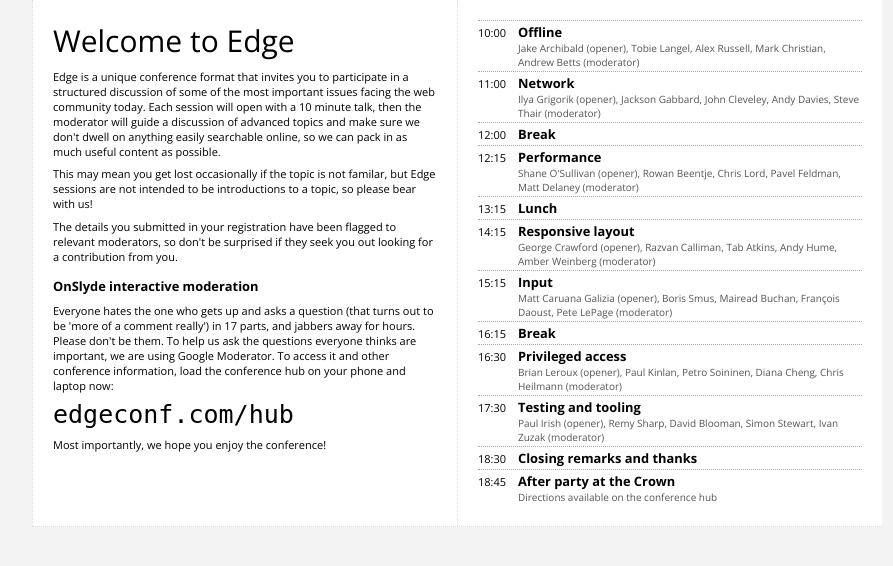
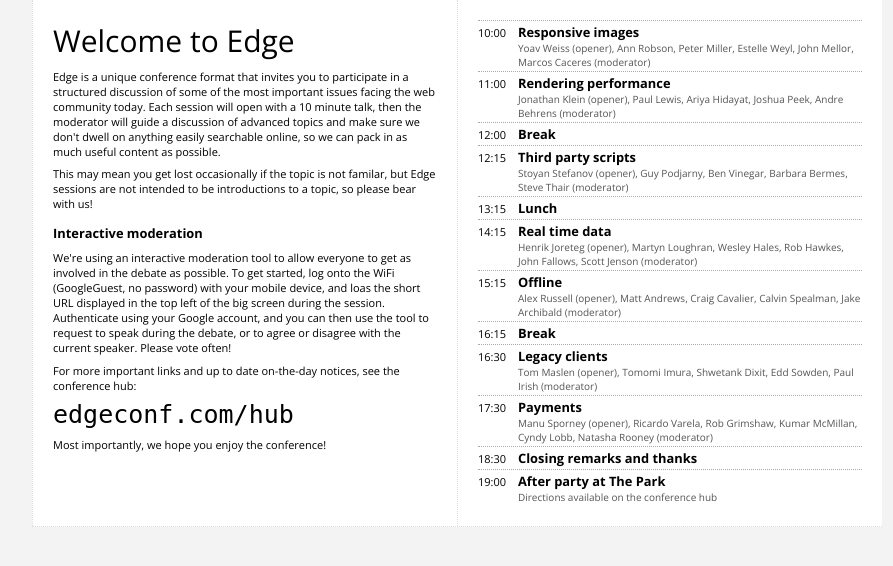
Before and after one commit to triblondon/edgeconf, a PHP site: page /automation/namebadges_reverse.php in a window 1280 px wide. Shown: the top 566 px of the page, without its empty margins (183-1076 px from the left). Run offline with PHP 8.4, Linux system fonts and the light colour scheme.

Commit message:
Content updates, link fix

```diff
--- a/public/2013-nyc/index.html
+++ b/public/2013-nyc/index.html
@@ -81,7 +81,7 @@
 			<div class="small-12 large-6 columns">
 				<h2>Unique format</h2>
 				<p>We open each hour long session with a ten minute talk.  After that, we’re into the discussion, and we keep it moving fast.  We record everything, on video and in text.  Everything is released for free to the world the moment the event ends.</p>
-				<a href="/schedule.html" class="button">View the Schedule</a>
+				<a href="schedule.html" class="button">View the Schedule</a>
 			</div>
 			<div class="small-12 large-6 columns">
 				<h2>Engaging and collaborative</h2>
--- a/public/2013-nyc/schedule.html
+++ b/public/2013-nyc/schedule.html
@@ -464,13 +464,13 @@
 							<dt>Ricardo Varela</dt>
 							<dd class="headshot"><img src="images/panelists/ricardo-varela.jpg" alt="Ricardo Varela" /></dd>
 							<dd>Telefónica</dd>
-							<dd>Customer development for BlueVia <a href='http://blog.digital.telefonica.com/2012/08/03/direct-to-bill-the-hidden-gem-in-the-mobile-payments-story/'>Direct to Bill</a>, previously product director, WAC Network APIs.</dd>
+							<dd>Head of BlueVia <a href='http://bluevia.com/'>Charge to Mobile</a>, previously product director, WAC Network APIs.</dd>
 						</dl>
 						<dl class="small-12 large-6 columns panelist">
 							<dt>Rob Grimshaw</dt>
 							<dd class="headshot"><img src="images/panelists/rob-grimshaw.jpg" alt="Rob Grimshaw" /></dd>
 							<dd>Financial Times</dd>
-							<dd>MD of <a href='http://www.ft.com'>FT.com</a>, responsible for the digital business of the FT. Known for FT's pioneering <a href='http://www.ukaop.org.uk/digitalshowcase/ftinnovationaccessmodelcasestudy.html'>payment model</a> and decision to develop the <a href='http://app.ft.com'>FT web app</a>.</dd>
+							<dd>MD of <a href='http://www.ft.com'>FT.com</a>, responsible for the digital business of the FT. Known for FT's pioneering <a href='http://www.marketingsherpa.com/article/case-study/5-tactics2'>payment model</a> and decision to develop the <a href='http://app.ft.com'>FT web app</a>.</dd>
 						</dl>
 					</div>
 					<div class="row">
--- a/public/automation/namebadges.php
+++ b/public/automation/namebadges.php
@@ -111,7 +111,7 @@ foreach ($list->attendees as $rec) {
 		?>
 	</section>
 	<?php
-	if ($count++ > 5) break;
+	//if ($count++ > 5) break;
 }
 ?>
 </body>
--- a/public/automation/namebadges_reverse.php
+++ b/public/automation/namebadges_reverse.php
@@ -34,60 +34,60 @@
 			<h1>Welcome to Edge</h1>
 			<p>Edge is a unique conference format that invites you to participate in a structured discussion of some of the most important issues facing the web community today.  Each session will open with a 10 minute talk, then the moderator will guide a discussion of advanced topics and make sure we don't dwell on anything easily searchable online, so we can pack in as much useful content as possible.</p>
 			<p>This may mean you get lost occasionally if the topic is not familar, but Edge sessions are not intended to be introductions to a topic, so please bear with us!</p>
-			<p>The details you submitted in your registration have been flagged to relevant moderators, so don't be surprised if they seek you out looking for a contribution from you.</p>
-			<h3>OnSlyde interactive moderation</h3>
-			<p>Everyone hates the one who gets up and asks a question (that turns out to be 'more of a comment really') in 17 parts, and jabbers away for hours.  Please don't be them.  To help us ask the questions everyone thinks are important, we are using Google Moderator.  To access it and other conference information, load the conference hub on your phone and laptop now:</p>
+			<h3>Interactive moderation</h3>
+			<p>We're using an interactive moderation tool to allow everyone to get as involved in the debate as possible.  To get started, log onto the WiFi (GoogleGuest, no password) with your mobile device, and loas the short URL displayed in the top left of the big screen during the session.  Authenticate using your Google account, and you can then use the tool to request to speak during the debate, or to agree or disagree with the current speaker.  Please vote often!</p>
+			<p>For more important links and up to date on-the-day notices, see the conference hub:</p>
 			<code class='hublink'>edgeconf.com/hub</code>
 			<p>Most importantly, we hope you enjoy the conference!</p>
 		</div>
 		<div class='right'>
 		    <div class='schedule'>
 			  <div class='session'>
-			    <div class='session-time'><time datetime='2013-02-09T10:00:00Z'>10:00</time></div><h3>Offline</h3>
-				<p class='participants'>Jake Archibald (opener), Tobie Langel, Alex Russell, Mark Christian, Andrew Betts (moderator)</p>
+			    <div class='session-time'><time datetime='2013-02-09T10:00:00Z'>10:00</time></div><h3>Responsive images</h3>
+				<p class='participants'>Yoav Weiss (opener), Ann Robson, Peter Miller, Estelle Weyl, John Mellor, Marcos Caceres (moderator)</p>
 			  </div>
 			  <div class='session'>
-			    <div class='session-time'><time datetime='2013-02-09T11:00:00Z'>11:00</time></div><h3>Network</h3>
-				<p class='participants'>Ilya Grigorik (opener), Jackson Gabbard, John Cleveley, Andy Davies, Steve Thair (moderator)</p>
+			    <div class='session-time'><time datetime='2013-02-09T11:00:00Z'>11:00</time></div><h3>Rendering performance</h3>
+				<p class='participants'>Jonathan Klein (opener), Paul Lewis, Ariya Hidayat, Joshua Peek, Andre Behrens (moderator)</p>
 			  </div>
 			  <div class='session'>
 			    <div class='session-time'><time datetime='2013-02-09T12:00:00Z'>12:00</time></div><h3>Break</h3>
 				<p class='participants'></p>
 			  </div>
 			  <div class='session'>
-			    <div class='session-time'><time datetime='2013-02-09T12:15:00Z'>12:15</time></div><h3>Performance</h3>
-				<p class='participants'>Shane O'Sullivan (opener), Rowan Beentje, Chris Lord, Pavel Feldman, Matt Delaney (moderator)</p>
+			    <div class='session-time'><time datetime='2013-02-09T12:15:00Z'>12:15</time></div><h3>Third party scripts</h3>
+				<p class='participants'>Stoyan Stefanov (opener), Guy Podjarny, Ben Vinegar, Barbara Bermes, Steve Thair (moderator)</p>
 			  </div>
 			  <div class='session'>
 			    <div class='session-time'><time datetime='2013-02-09T13:15:00Z'>13:15</time></div><h3>Lunch</h3>
 				<p class='participants'></p>
 			  </div>
 			  <div class='session'>
-			    <div class='session-time'><time datetime='2013-02-09T14:15:00Z'>14:15</time></div><h3>Responsive layout</h3>
-				<p class='participants'>George Crawford (opener), Razvan Calliman, Tab Atkins, Andy Hume, Amber Weinberg (moderator)</p>
+			    <div class='session-time'><time datetime='2013-02-09T14:15:00Z'>14:15</time></div><h3>Real time data</h3>
+				<p class='participants'>Henrik Joreteg (opener), Martyn Loughran, Wesley Hales, Rob Hawkes, John Fallows, Scott Jenson (moderator)</p>
 			  </div>
 			  <div class='session'>
-			    <div class='session-time'><time datetime='2013-02-09T15:15:00Z'>15:15</time></div><h3>Input</h3>
-				<p class='participants'>Matt Caruana Galizia (opener), Boris Smus, Mairead Buchan, François Daoust, Pete LePage (moderator)</p>
+			    <div class='session-time'><time datetime='2013-02-09T15:15:00Z'>15:15</time></div><h3>Offline</h3>
+				<p class='participants'>Alex Russell (opener), Matt Andrews, Craig Cavalier, Calvin Spealman, Jake Archibald (moderator)</p>
 			  </div>
 			  <div class='session'>
 			    <div class='session-time'><time datetime='2013-02-09T16:15:00Z'>16:15</time></div><h3>Break</h3>
 				<p class='participants'></p>
 			  </div>
 			  <div class='session'>
-			    <div class='session-time'><time datetime='2013-02-09T16:30:00Z'>16:30</time></div><h3>Privileged access</h3>
-				<p class='participants'>Brian Leroux (opener), Paul Kinlan, Petro Soininen, Diana Cheng, Chris Heilmann (moderator)</p>
+			    <div class='session-time'><time datetime='2013-02-09T16:30:00Z'>16:30</time></div><h3>Legacy clients</h3>
+				<p class='participants'>Tom Maslen (opener), Tomomi Imura, Shwetank Dixit, Edd Sowden, Paul Irish (moderator)</p>
 			  </div>
 			  <div class='session'>
-			    <div class='session-time'><time datetime='2013-02-09T17:30:00Z'>17:30</time></div><h3>Testing and tooling</h3>
-				<p class='participants'>Paul Irish (opener), Remy Sharp, David Blooman, Simon Stewart, Ivan Zuzak (moderator)</p>
+			    <div class='session-time'><time datetime='2013-02-09T17:30:00Z'>17:30</time></div><h3>Payments</h3>
+				<p class='participants'>Manu Sporney (opener), Ricardo Varela, Rob Grimshaw, Kumar McMillan, Cyndy Lobb, Natasha Rooney (moderator)</p>
 			  </div>
 			  <div class='session'>
 			    <div class='session-time'><time datetime='2013-02-09T18:30:00Z'>18:30</time></div><h3>Closing remarks and thanks</h3>
 				<p class='participants'></p>
 			  </div>
 			  <div class='session'>
-			    <div class='session-time'><time datetime='2013-02-09T18:45:00Z'>18:45</time></div><h3>After party at the Crown</h3>
+			    <div class='session-time'><time datetime='2013-02-09T18:45:00Z'>19:00</time></div><h3>After party at The Park</h3>
 				<p class='participants'>Directions available on the conference hub</p>
 			  </div>
 			</div>
```
Also changed, not shown: public/automation/invite.php (+3 -4 lines).
